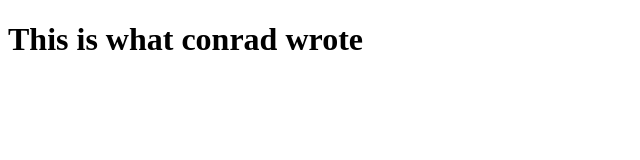
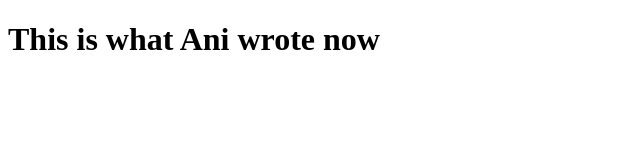
Before and after one commit to eglanura/Project-Example, a plain HTML site: page index.html in a window 1280 px wide. Shown: the whole page, without its empty margins (0-640 px from the left). Drawn offline with Linux system fonts and the light colour scheme.

Commit message:
This is what i wrote

```diff
--- a/index.html
+++ b/index.html
@@ -5,6 +5,6 @@
 	<title>This is the title</title>
 </head>
 <body>
-	<h1>This is what conrad wrote</h1>
+	<h1>This is what Ani wrote now</h1>
 </body>
 </html>
```
